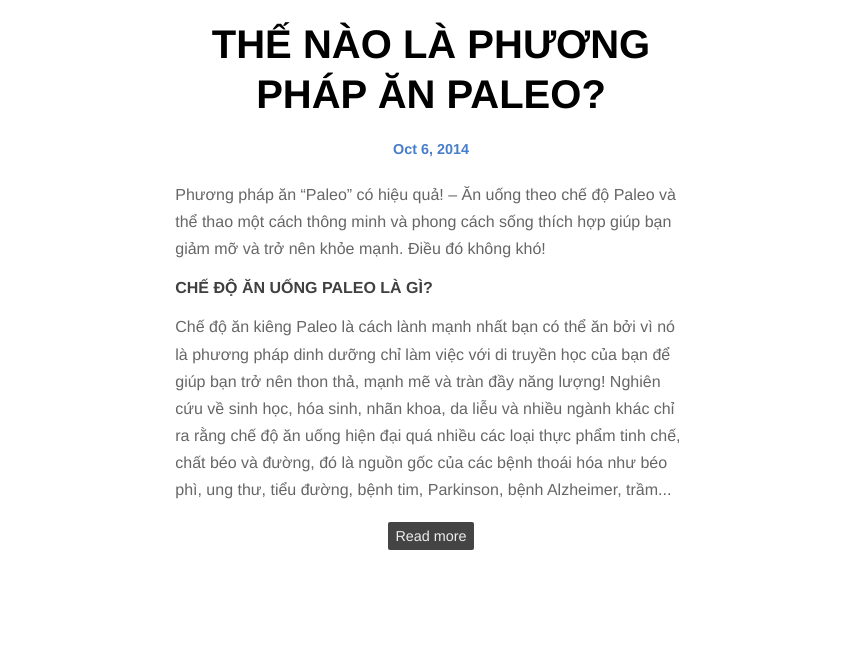
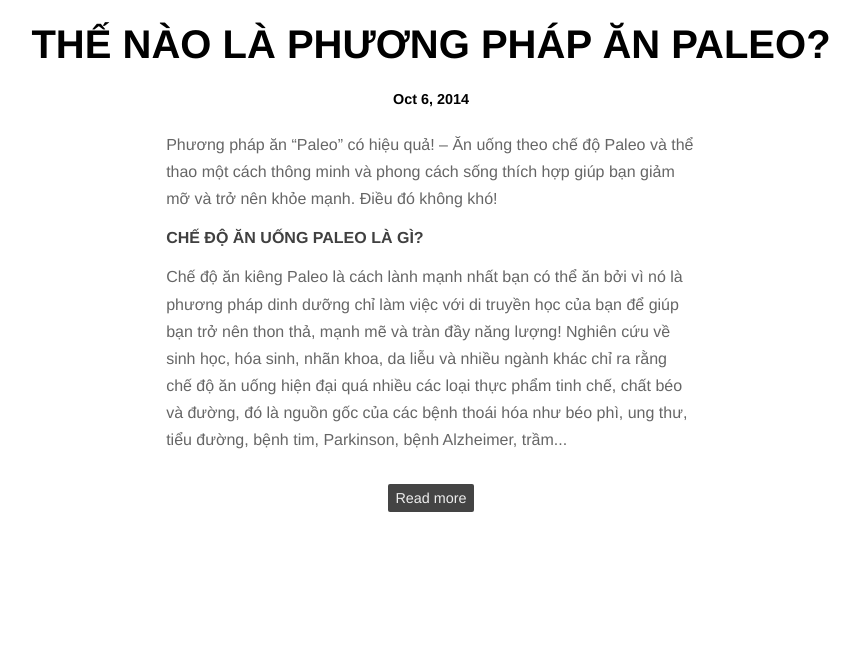
Before and after one commit to luncheryvn/luncheryvn.github.io, a Jekyll site: the page built from index.html, in a window 1280 px wide. Shown: the part 645-1301 px from the top of the page, without its empty margins (209-1069 px from the left). Built offline with Jekyll 4.4.1, drawn with Linux system fonts in a browser that asks for light colours; nearby versions of some CDN libraries; the list of posts is cut into pages by our own code; grey boxes are pictures that could not be loaded.

Commit message:
UPDATE: title to be wider

```diff
--- a/_sass/modules/_posts.sass
+++ b/_sass/modules/_posts.sass
@@ -17,14 +17,15 @@
   padding-bottom: 20px
 
 .post__inner
-  +outer-container
   position: relative
   background: white
   padding: 1em
-  width: 43%
   margin: 0 auto
 
 .post__content
+  +outer-container
+  width: 43%
+
   line-height: 1.7
   color: #666
   strong
@@ -36,7 +37,9 @@
   font-size: .9rem
   text-align: center
   font-weight: bold
-  a
+
+  color: black
+  &:hover
     color: black
 
 .post__title
@@ -62,4 +65,5 @@
     border-radius: 50%
 
 .post__header
+  +outer-container
   margin-bottom: 20px
--- a/docs/dev.markdown
+++ b/docs/dev.markdown
@@ -1,5 +1,6 @@
 TODO
 1. Add about page.
+2. Add tags
 
 
 RESPONSIVE
```
